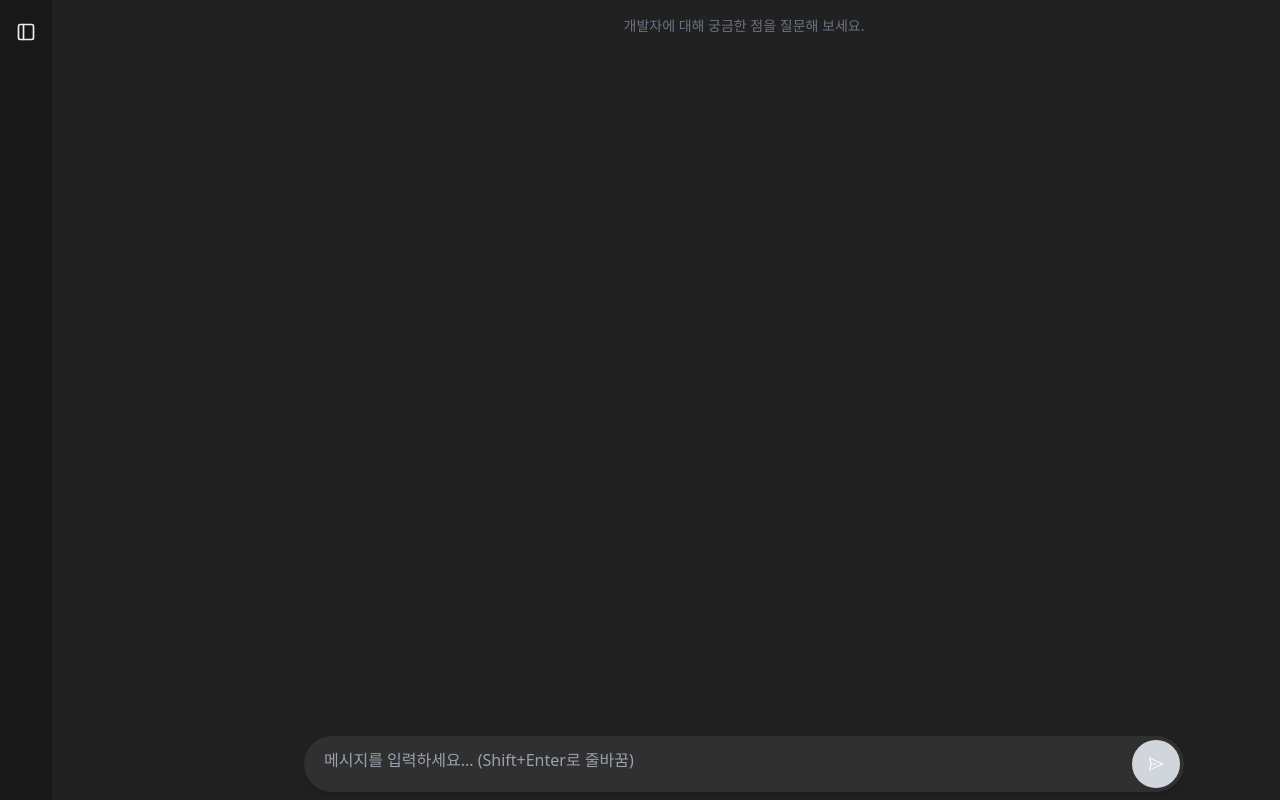
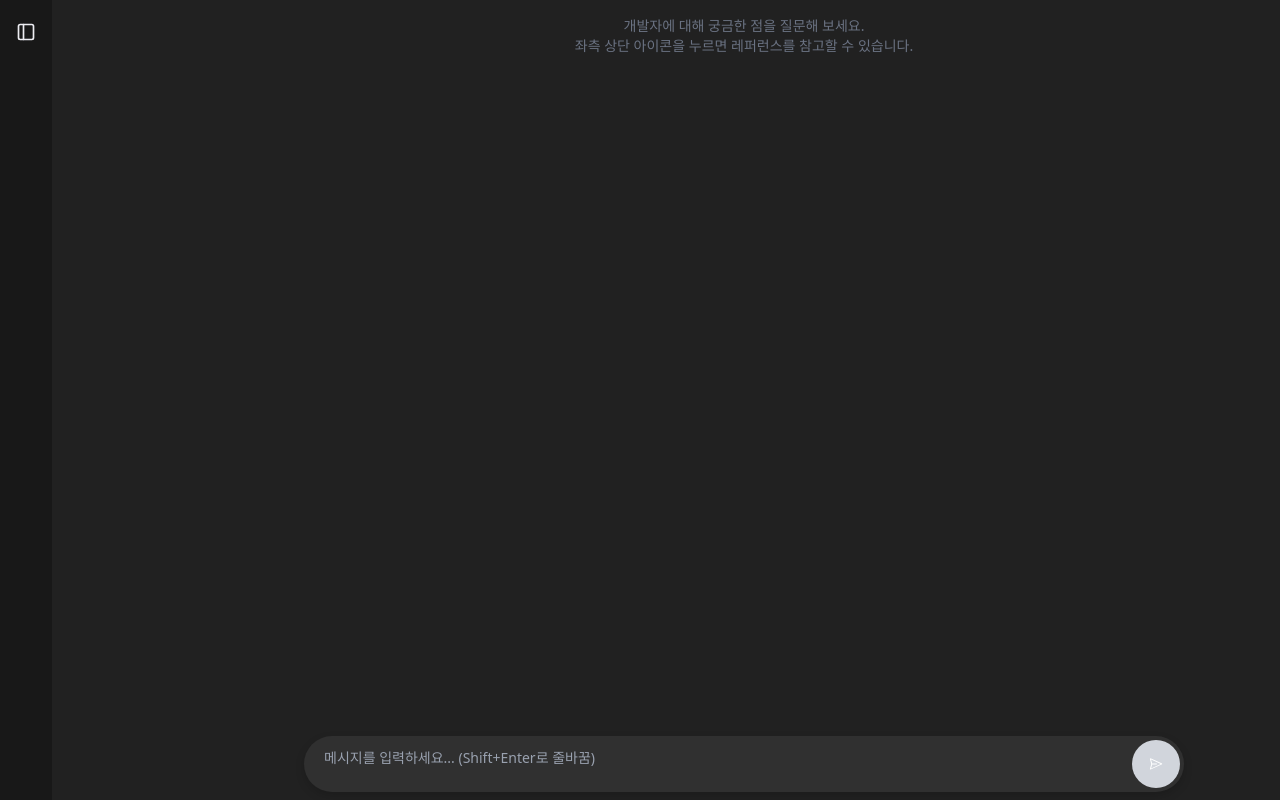
Before and after one commit to Latemarch/dbc_fe, a Next.js app: page / in a window 1280 px wide. Built offline with nearby package versions, Linux system fonts and the light colour scheme.

Commit message:
문구 변경

```diff
--- a/components/ChatBubbles.tsx
+++ b/components/ChatBubbles.tsx
@@ -9,8 +9,13 @@ export default function ChatBubbles() {
   return (
     <div className="flex flex-col gap-2">
       {!messages.length && (
-        <div className="text-sm text-gray-500 dark:text-gray-400 flex justify-center items-center h-full">
-          <span>개발자에 대해 궁금한 점을 질문해 보세요.</span>
+        <div className="text-sm md:text-md text-gray-500 dark:text-gray-400 flex justify-center items-center h-full">
+          <p className="text-center">
+            개발자에 대해 궁금한 점을 질문해 보세요.
+            <br />
+            좌측 상단 아이콘을 누르면 레퍼런스를 참고할 수 있습니다.
+            <br />
+          </p>
         </div>
       )}
       {messages.map((message) => (
--- a/components/ChatInput.tsx
+++ b/components/ChatInput.tsx
@@ -77,7 +77,7 @@ export default function ChatInput({
   return (
     <form onSubmit={handleSubmit} className="p-2 items-center">
       <div className="flex gap-1 bg-chat rounded-full drop-shadow-lg">
-        <div className="flex flex-1 p-1 relative items-center">
+        <div className="text-sm flex flex-1 p-1 relative items-center">
           <textarea
             value={message}
             onChange={(e) => setMessage(e.target.value)}
--- a/components/SideBar.tsx
+++ b/components/SideBar.tsx
@@ -68,7 +68,7 @@ export default function SideBar({
             <div className="border-t border-gray-500 my-2" />
             <h2 className="font-bold text-lg my-2">Projects</h2>
             {contents && (
-              <p className="flex flex-col gap-2">
+              <div className="flex flex-col gap-2">
                 {Object.entries(contents.projects).map(([key, value]) => (
                   <div
                     key={key}
@@ -77,7 +77,7 @@ export default function SideBar({
                     {value.title}
                   </div>
                 ))}
-              </p>
+              </div>
             )}
           </>
         )}
```
Also changed, not shown: components/ChatRoom.tsx (+1 -3 lines).
